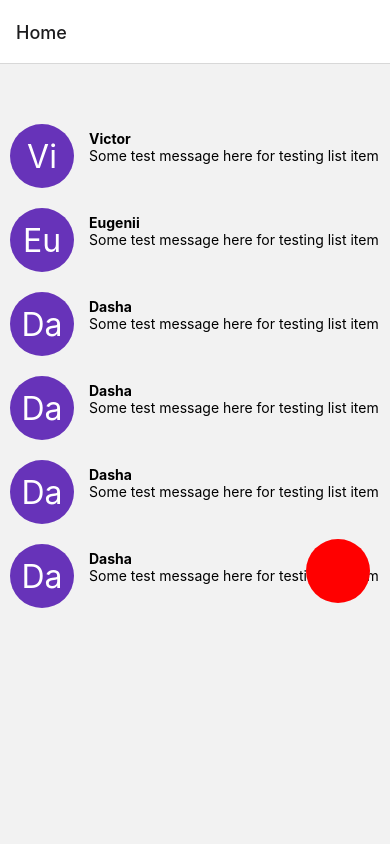
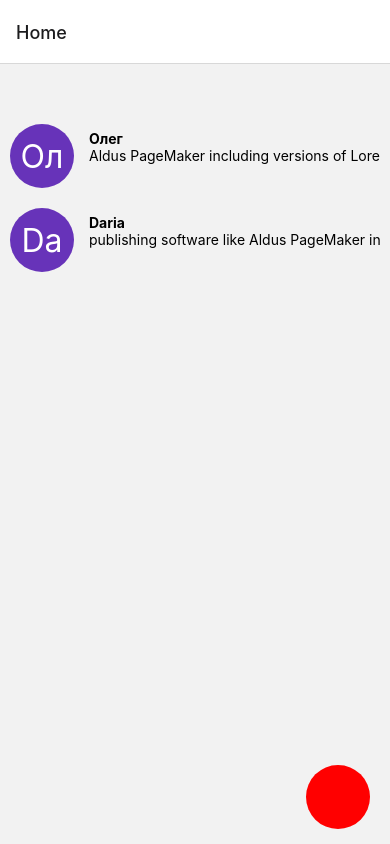
Before and after one commit to KazakovDi/rn-messanger, a React Native app: screen / in a window 390 px wide. Built offline with nearby package versions, Linux system fonts and the light colour scheme; some icons are missing.

Commit message:
chat input bug fixed and redux store implemented

```diff
--- a/App.tsx
+++ b/App.tsx
@@ -15,19 +15,26 @@ import {SafeAreaView, ScrollView} from 'react-native';
 import ChatsList from './Components/Pages/ChatsList/ChatsList';
 import Chat from './Components/Pages/Chat/Chat';
 import ActivityInfo from './Components/Pages/ActivityInfo/ActivityInfo';
+import {Provider} from 'react-redux';
+import store from './store/store';
 const Stack = createNativeStackNavigator();
 
 function App(): React.JSX.Element {
   return (
     <SafeAreaView style={{flex: 1}}>
+      <Provider store={store}>
         <NavigationContainer>
           <Stack.Navigator initialRouteName="Home">
             <Stack.Screen name="Info" component={ActivityInfo}></Stack.Screen>
 
-          <Stack.Screen name="Chat" component={Chat}></Stack.Screen>
+            <Stack.Screen
+              name="Chat"
+              component={Chat}
+              roomId={({params}) => params.roomId}></Stack.Screen>
             <Stack.Screen name="Home" component={ChatsList}></Stack.Screen>
           </Stack.Navigator>
         </NavigationContainer>
+      </Provider>
     </SafeAreaView>
   );
 }
--- a/Components/Functional/ChatInput/ChatInput.tsx
+++ b/Components/Functional/ChatInput/ChatInput.tsx
@@ -19,9 +19,8 @@ const ChatInput = () => {
         style={{maxHeight: 110, width: '90%'}}
         multiline
         placeholder="отправить"
-        onChange={e => {
-          console.log(e.target);
-          setIsActive(!!e.target.value);
+        onChangeText={e => {
+          setIsActive(!!e);
         }}
       />
       <TouchableOpacity>
--- a/Components/Functional/InterestsList/InterestsList.tsx
+++ b/Components/Functional/InterestsList/InterestsList.tsx
@@ -1,6 +1,9 @@
 import React from 'react';
-import {FlatList} from 'react-native';
+import {FlatList, TouchableOpacity} from 'react-native';
 import InterestItem from '../../UI/InterestItem/InterestItem';
+
+import {RootState, useAppSelector} from '../../../store/store';
+
 const data = [
   {
     img: '#',
@@ -45,13 +48,32 @@ const data = [
     key: 6,
   },
 ];
-const InterestsList = () => {
+const InterestsList = ({navigation}) => {
+  const rooms = useAppSelector((state: RootState) => {
+    return state.user.rooms.map(item => {
+      for (let room of state.rooms.data) {
+        console.log('item', item, room.id);
+        if (room.id == item)
+          return {
+            title: room.name,
+            lastMsg: room.msgs[room.msgs.length - 1].body,
+            id: room.id,
+          };
+      }
+    });
+  });
+  console.log('room', rooms);
   return (
     <FlatList
       renderItem={({item}) => (
-        <InterestItem avatar={item.img} title={item.title} msg={item.lastMsg} />
+        <TouchableOpacity
+          onPress={() => {
+            navigation.navigate('Chat', {roomId: item.id});
+          }}>
+          <InterestItem title={item.title} msg={item.lastMsg} />
+        </TouchableOpacity>
       )}
-      data={data}>
+      data={rooms}>
       InterestsList
     </FlatList>
   );
--- a/Components/Pages/Chat/Chat.tsx
+++ b/Components/Pages/Chat/Chat.tsx
@@ -7,34 +7,17 @@ import {Avatar} from '@rneui/themed';
 
 import ChatInput from '../../Functional/ChatInput/ChatInput';
 import Message from '../../UI/Message';
+
+import {RootState, useAppDispatch, useAppSelector} from '../../../store/store';
 const title = 'Олег';
-const fakeMsgs = [
-  {user: 'Олег', body: 'Lorem Ipsum is simply dummy t'},
-  {user: 'Ты', body: 'ext of the printing and '},
-  {user: 'Олег', body: 'typesetting industry. Lo'},
-  {user: 'Ты', body: 'rem Ipsum has b'},
-  {user: 'Олег', body: 'een the industrys standard dummy text '},
-  {user: 'Ты', body: 'ever since the 1500s, when an unknown'},
-  {user: 'Олег', body: 'printer took a galley of type'},
-  {user: 'Олег', body: 'and scrambled it to make'},
-  {user: 'Ты', body: 'a type specimen book. It'},
-  {user: 'Олег', body: 'has survived not only five centuries,'},
-  {user: 'Ты', body: 'ut also the leap into electronic typesetting,'},
-  {
-    user: 'Олег',
-    body: 'b remaining essentially unchanged. It was popularised ',
-  },
-  {
-    user: 'Ты',
-    body: ' in the 1960s with the release of Letraset sheets containing Lorem Ipsum passages,',
-  },
-  {user: 'Ты', body: ' and more recently with desktop '},
-  {
-    user: 'Олег',
-    body: ' publishing software like Aldus PageMaker including versions of Lorem Ipsum.',
-  },
-];
-const Chat = ({navigation}) => {
+const Chat = ({navigation: {navigate}, route}) => {
+  const msgs = useAppSelector((state: RootState) => {
+    for (let room of state.rooms.data) {
+      if (room.id === route.params.roomId) return room.msgs;
+    }
+  });
+  const User = useAppSelector((state: RootState) => state.user.name);
+  console.log(msgs);
   return (
     <View style={{display: 'flex', flex: 1}}>
       <View
@@ -44,10 +27,10 @@ const Chat = ({navigation}) => {
           alignItems: 'center',
           paddingHorizontal: 10,
         }}>
-        <TouchableOpacity onPress={() => navigation.navigate('Home')}>
+        <TouchableOpacity onPress={() => navigate('Home')}>
           <FontAwesomeIcon size={25} icon={faArrowLeft} />
         </TouchableOpacity>
-        <TouchableOpacity onPress={() => navigation.navigate('Info')}>
+        <TouchableOpacity onPress={() => navigate('Info')}>
           <View
             style={{
               display: 'flex',
@@ -72,10 +55,11 @@ const Chat = ({navigation}) => {
       <View style={{flexShrink: 2, marginHorizontal: 10}}>
         <FlatList
           keyExtractor={item => item.body}
-          data={fakeMsgs}
+          data={msgs}
           renderItem={({item}) => (
-            <Message isUser={item.user === 'Ты'} body={item.body} />
-          )}></FlatList>
+            <Message isUser={item.user === User} body={item.body} />
+          )}
+        />
       </View>
       <ChatInput />
     </View>
--- a/Components/Pages/ChatsList/ChatsList.tsx
+++ b/Components/Pages/ChatsList/ChatsList.tsx
@@ -9,6 +9,7 @@ import FloatingBtn from '../../Functional/FloatIcon/FloatingBtn';
 
 const ChatsList = ({navigation}) => {
   const [isActive, setIsActive] = useState(false);
+
   return (
     <View style={{flex: 1, marginHorizontal: 10}}>
       <View style={{height: 50}}>
@@ -26,9 +27,7 @@ const ChatsList = ({navigation}) => {
           </TouchableOpacity>
         )}
       </View>
-      <TouchableOpacity onPress={() => navigation.navigate('Chat')}>
-        <InterestsList />
-      </TouchableOpacity>
+      <InterestsList navigation={navigation} />
       <FloatingBtn pos={{right: 10, bottom: 15}} />
     </View>
   );
--- a/Components/UI/InterestItem/InterestItem.tsx
+++ b/Components/UI/InterestItem/InterestItem.tsx
@@ -2,7 +2,7 @@ import React from 'react';
 import {Button, ThemeProvider, Avatar} from '@rneui/themed';
 import {View, Text} from 'react-native';
 
-const InterestItem = ({avatar, title, msg}) => {
+const InterestItem = ({title, msg}) => {
   return (
     <View
       style={{
--- a/package.json
+++ b/package.json
@@ -17,6 +17,7 @@
     "@fortawesome/react-native-fontawesome": "^0.3.0",
     "@react-navigation/native": "^6.1.17",
     "@react-navigation/native-stack": "^6.9.26",
+    "@reduxjs/toolkit": "^2.2.3",
     "@rneui/base": "^4.0.0-rc.7",
     "@rneui/themed": "^4.0.0-rc.8",
     "react": "18.2.0",
@@ -24,7 +25,8 @@
     "react-native-safe-area-context": "^4.9.0",
     "react-native-screens": "^3.30.1",
     "react-native-svg": "^15.1.0",
-    "react-native-vector-icons": "^10.0.3"
+    "react-native-vector-icons": "^10.0.3",
+    "react-redux": "^9.1.1"
   },
   "devDependencies": {
     "@babel/core": "^7.20.0",
--- /dev/null
+++ b/store/Room.slice.ts
@@ -0,0 +1,80 @@
+import {createSlice, createAsyncThunk, PayloadAction} from '@reduxjs/toolkit';
+
+const initialState = {
+  data: [
+    {
+      id: 1,
+      name: 'Олег',
+      msgs: [
+        {user: 'Олег', body: 'Lorem Ipsum is simply dummy t'},
+        {user: 'fakeUser1', body: 'ext of the printing and '},
+        {user: 'Олег', body: 'typesetting industry. Lo'},
+        {user: 'fakeUser1', body: 'rem Ipsum has b'},
+        {user: 'Олег', body: 'een the industrys standard dummy text '},
+        {user: 'fakeUser1', body: 'ever since the 1500s, when an unknown'},
+        {user: 'Олег', body: 'printer took a galley of type'},
+        {user: 'Олег', body: 'and scrambled it to make'},
+        {user: 'fakeUser1', body: 'a type specimen book. It'},
+        {user: 'Олег', body: 'has survived not only five centuries,'},
+        {
+          user: 'fakeUser1',
+          body: 'ut also the leap into electronic typesetting,',
+        },
+        {
+          user: 'Олег',
+          body: 'b remaining essentially unchanged. It was popularised ',
+        },
+        {
+          user: 'fakeUser1',
+          body: ' in the 1960s with the release of Letraset sheets containing Lorem Ipsum passages,',
+        },
+        {user: 'fakeUser1', body: ' and more recently with desktop '},
+        {
+          user: 'Олег',
+          body: 'Aldus PageMaker including versions of Lorem Ipsum.',
+        },
+      ],
+    },
+    {
+      id: 2,
+      name: 'Daria',
+      msgs: [
+        {user: 'Daria', body: 'Lorem Ipsum is simply dummy t'},
+        {user: 'Daria', body: 'een the industrys standard dummy text '},
+        {user: 'Daria', body: 'typesetting industry. Lo'},
+        {user: 'fakeUser1', body: 'ext of the printing and '},
+        {user: 'fakeUser1', body: 'rem Ipsum has b'},
+        {user: 'fakeUser1', body: 'ever since the 1500s, when an unknown'},
+        {user: 'Daria', body: 'printer took a galley of type'},
+        {user: 'Daria', body: 'and scrambled it to make'},
+        {user: 'fakeUser1', body: 'a type specimen book. It'},
+        {user: 'Daria', body: 'has survived not only five centuries,'},
+        {
+          user: 'fakeUser1',
+          body: 'ut also the leap into electronic typesetting,',
+        },
+        {
+          user: 'Daria',
+          body: 'b remaining essentially unchanged. It was popularised ',
+        },
+        {
+          user: 'fakeUser1',
+          body: ' in the 1960s with the release of Letraset sheets containing Lorem Ipsum passages,',
+        },
+        {user: 'fakeUser1', body: ' and more recently with desktop '},
+        {
+          user: 'Daria',
+          body: ' publishing software like Aldus PageMaker including versions of Lorem Ipsum.',
+        },
+      ],
+    },
+  ],
+};
+const roomsSlice = createSlice({
+  name: 'rooms',
+  initialState,
+  reducers: {},
+});
+
+// export const {setAdress} = shopsSlice.actions;
+export const roomsReducer = roomsSlice.reducer;
--- /dev/null
+++ b/store/User.slice.ts
@@ -0,0 +1,14 @@
+import {createSlice, createAsyncThunk, PayloadAction} from '@reduxjs/toolkit';
+
+const initialState = {
+  name: 'fakeUser1',
+  rooms: [1, 2],
+};
+const userSlice = createSlice({
+  name: 'user',
+  initialState,
+  reducers: {},
+});
+
+// export const {setAdress} = shopsSlice.actions;
+export const userReducer = userSlice.reducer;
--- /dev/null
+++ b/store/store.ts
@@ -0,0 +1,18 @@
+import {configureStore} from '@reduxjs/toolkit';
+import {useDispatch, useSelector, TypedUseSelectorHook} from 'react-redux';
+import {userReducer} from './User.slice';
+import {roomsReducer} from './Room.slice';
+const store = configureStore({
+  reducer: {
+    user: userReducer,
+    rooms: roomsReducer,
+  },
+});
+
+export type RootState = ReturnType<typeof store.getState>;
+
+export type AppDispatch = typeof store.dispatch;
+
+export const useAppDispatch = () => useDispatch<AppDispatch>();
+export const useAppSelector: TypedUseSelectorHook<RootState> = useSelector;
+export default store;
```
Also changed, not shown: 1 other file (tests, documents, lock files or other folders). Lines whose indentation alone changed are shown as unchanged.
